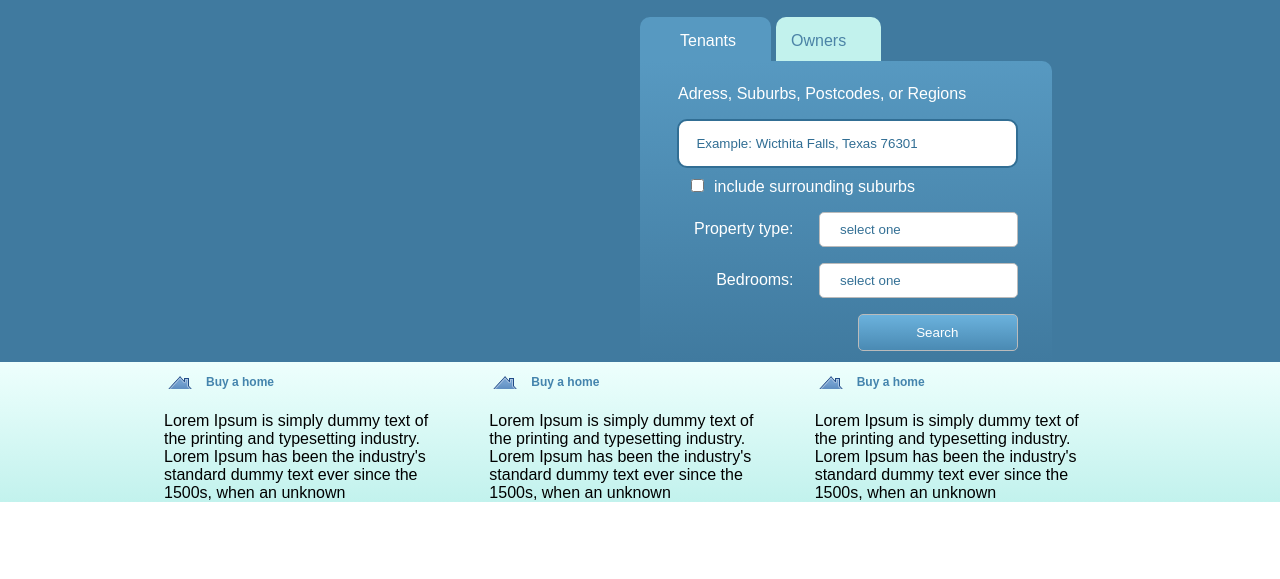
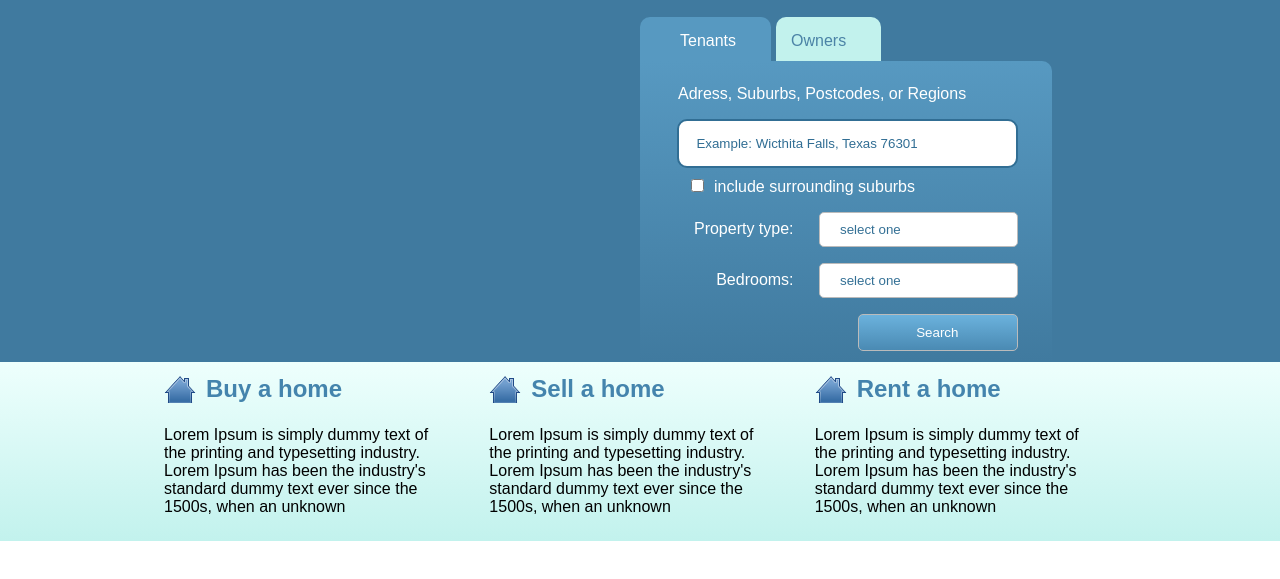
Before and after one commit to emdoct/real-estate, a plain HTML site: page index.html in a window 1280 px wide. Shown: the part 163-742 px from the top of the page. Drawn offline with Linux system fonts and the light colour scheme.

Commit message:
add new section

```diff
--- a/index.html
+++ b/index.html
@@ -77,14 +77,14 @@
 				</div>
 
 				<div class="offer">
-					<h2>Buy a home</h2>
+					<h2>Sell a home</h2>
 					<p class="offer__text">Lorem Ipsum is simply dummy text of the printing and typesetting industry. Lorem Ipsum has been the industry's standard dummy text ever since the 1500s, when an unknown
 
  					</p>
 				</div>
 
 				<div class="offer">
-					<h2>Buy a home</h2>
+					<h2>Rent a home</h2>
 					<p class="offer__text">Lorem Ipsum is simply dummy text of the printing and typesetting industry. Lorem Ipsum has been the industry's standard dummy text ever since the 1500s, when an unknown
 
  					</p>
@@ -93,6 +93,8 @@
 			</div>
 		</div>
 	</div>
+
+	<div class="goods"></div>
 <body>
 
 </body>
--- a/style.css
+++ b/style.css
@@ -206,12 +206,14 @@ html, body {
 	.offers-list {
 		display: flex;
 
-		padding: 13px 0 0 24px;
+		padding: 13px 0 25px 24px;
 	}
 
 	.offer {
 		flex-basis: 33%;
 		margin-right: 55px;
+
+
 	}
 
 	.offer h2 {
@@ -220,5 +222,4 @@ html, body {
 		background-repeat: no-repeat;
 		color: #4484ad;
 		margin-bottom: 23px;
-		font-size: 12px;
 	}
```
